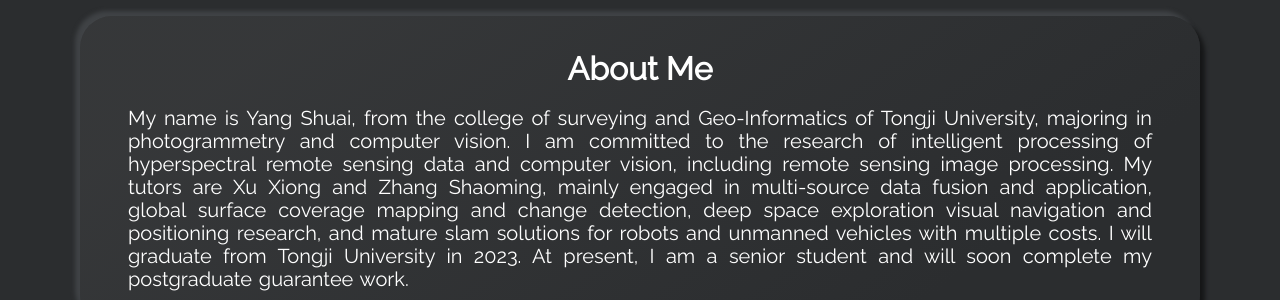
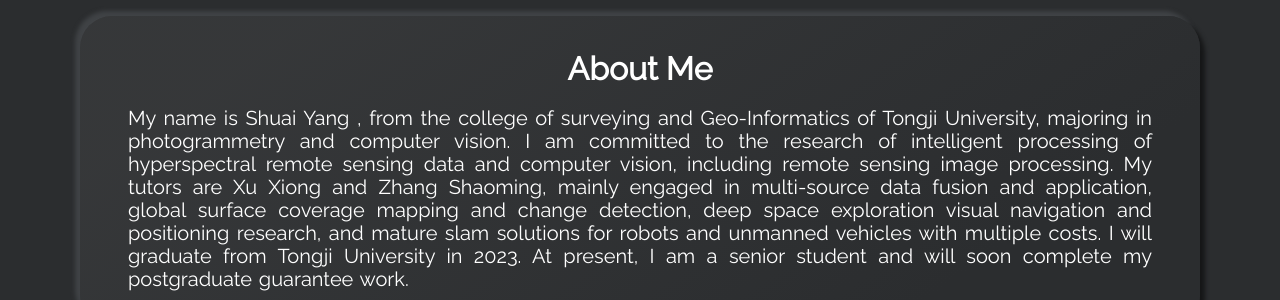
Before and after one commit to YS-IMTech/YS-IMTech.github.io, a Jekyll site: the page built from index.html, in a window 1280 px wide and 900 px high, scrolled down 1240 px. Shown: the part 154-454 px from the top of the window. Built offline with Jekyll 4.4.1, drawn with Linux system fonts in a browser that asks for light colours; comment, search, counter and statistics services are not loaded; some of the changed text lies outside the part shown.

Commit message:
Update _config.yml

```diff
--- a/_config.yml
+++ b/_config.yml
@@ -32,7 +32,7 @@
 # about_me_title: The will be displayed as the title in the About Me section
 about_me_title: About Me
 # about_me_description: This will be displayed under the title.
-about_me_description: My name is Yang Shuai, from the college of surveying and Geo-Informatics of Tongji University, majoring in photogrammetry and computer vision. I am committed to the research of intelligent processing of hyperspectral remote sensing data and computer vision, including remote sensing image processing. My tutors are Xu Xiong and Zhang Shaoming, mainly engaged in multi-source data fusion and application, global surface coverage mapping and change detection, deep space exploration visual navigation and positioning research, and mature slam solutions for robots and unmanned vehicles with multiple costs. I will graduate from Tongji University in 2023. At present, I am a senior student and will soon complete my postgraduate guarantee work.
+about_me_description: My name is Shuai Yang , from the college of surveying and Geo-Informatics of Tongji University, majoring in photogrammetry and computer vision. I am committed to the research of intelligent processing of hyperspectral remote sensing data and computer vision, including remote sensing image processing. My tutors are Xu Xiong and Zhang Shaoming, mainly engaged in multi-source data fusion and application, global surface coverage mapping and change detection, deep space exploration visual navigation and positioning research, and mature slam solutions for robots and unmanned vehicles with multiple costs. I will graduate from Tongji University in 2023. At present, I am a senior student and will soon complete my postgraduate guarantee work.
 # SKILLS SECTION
 # show_skills_card:
 # > setting this to true, will display the Skills section
@@ -77,7 +77,7 @@
 show_contact_card: true
 # contact_title: The will be displayed as the title in the Contact section
 contact_title: Contact
-contact_description: In addition to finding me through the following GitHub & e-mail, you can also find my Wechat & Mobile Phone number  [19821228358]
+contact_description: In addition to finding me through the following GitHub & e-mail, you can also find me through Wechat & Mobile Phone number  [19821228358]
 # GITHUB-METADATA
 # Set this to your forked repository
 # > e.g. <user>/<user>.github.io
```
